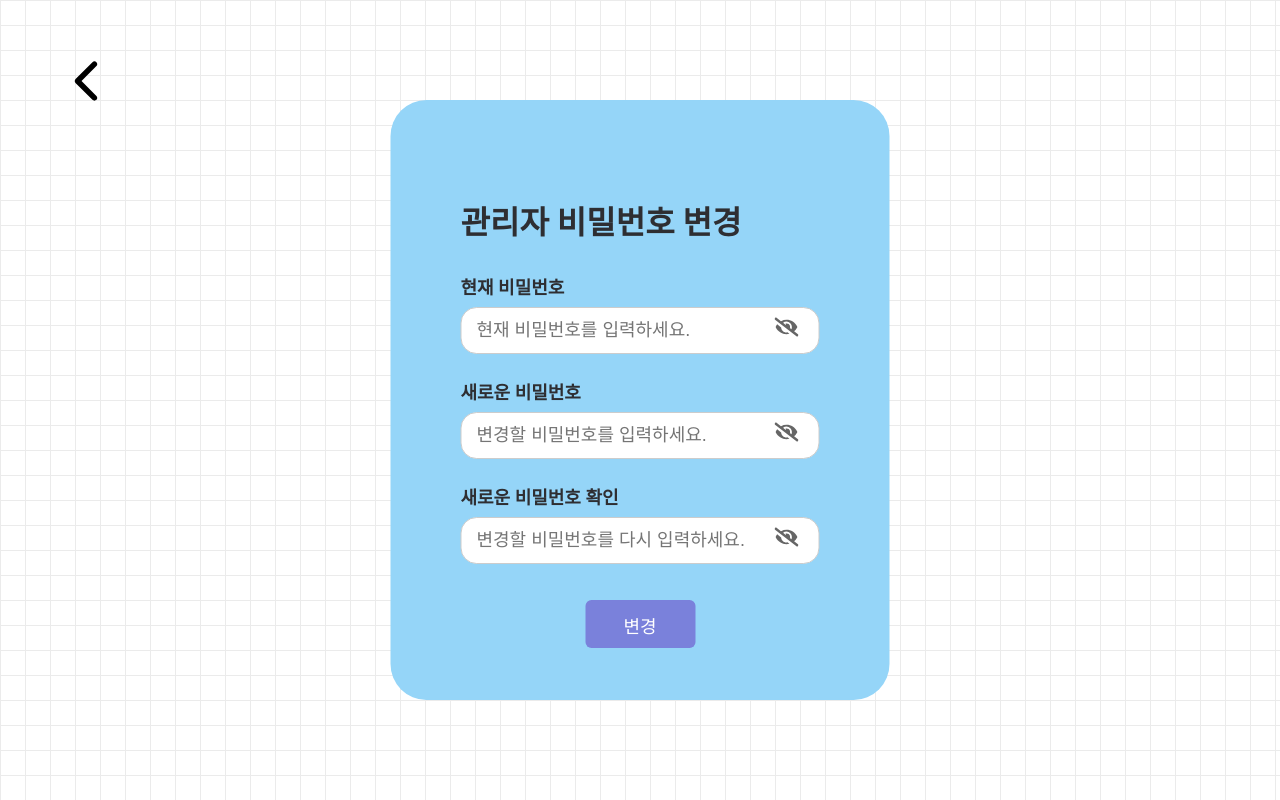
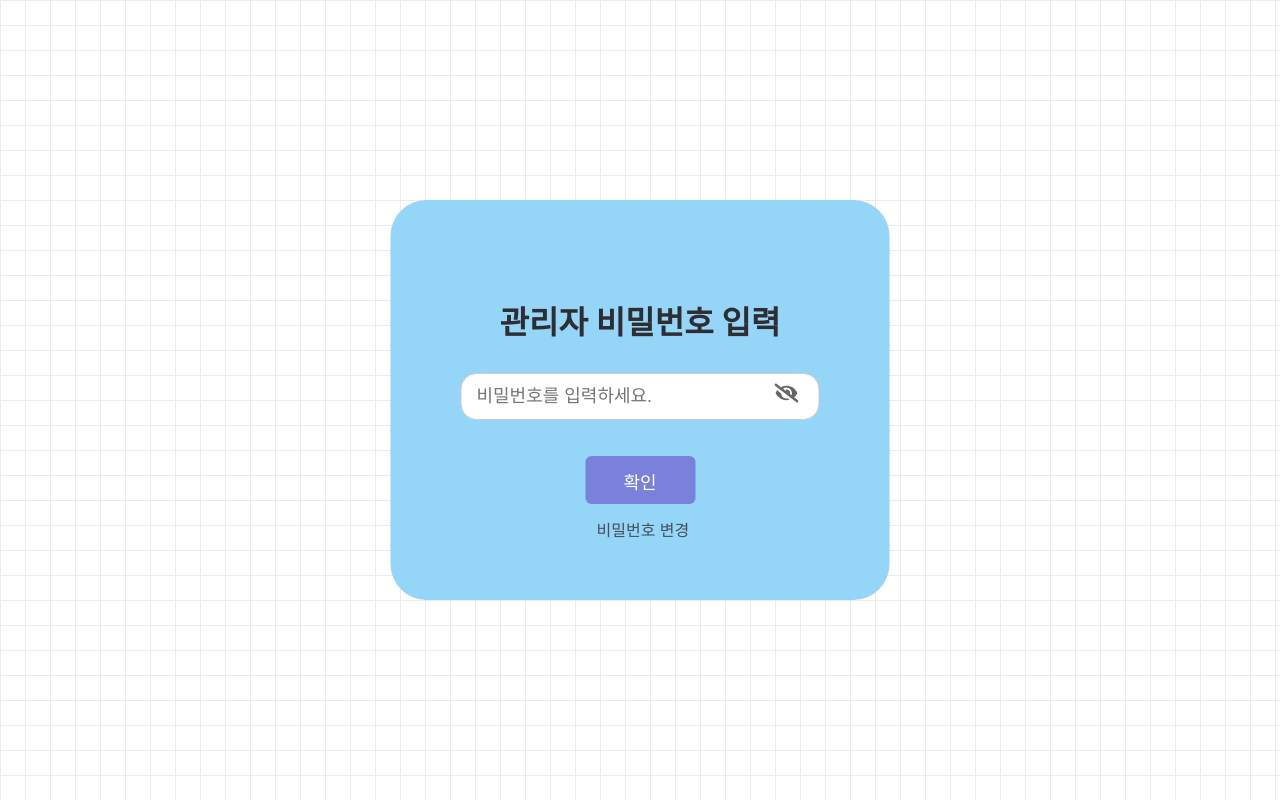
Before and after one commit to GuJeuk-Check-in/GuJeuk-Check-in_FE, a React (Vite) app: page / in a window 1280 px wide. Built offline with nearby package versions, Linux system fonts and the light colour scheme.

Commit message:
feat : Router 경로 추가

```diff
--- a/src/App.jsx
+++ b/src/App.jsx
@@ -1,5 +1,5 @@
 import { Global, css } from '@emotion/react';
-import UpdatePassword from './pages/UpdateAdminPassword';
+import Router from './router';
 
 function App() {
   return (
@@ -9,6 +9,7 @@ function App() {
           body {
             margin: 0;
             padding: 0;
+            box-sizing: border-box;
             background-image: linear-gradient(
                 to right,
                 #ebebeb 1px,
@@ -19,7 +20,7 @@ function App() {
           }
         `}
       />
-      <UpdatePassword />
+      <Router />
     </>
   );
 }
```
